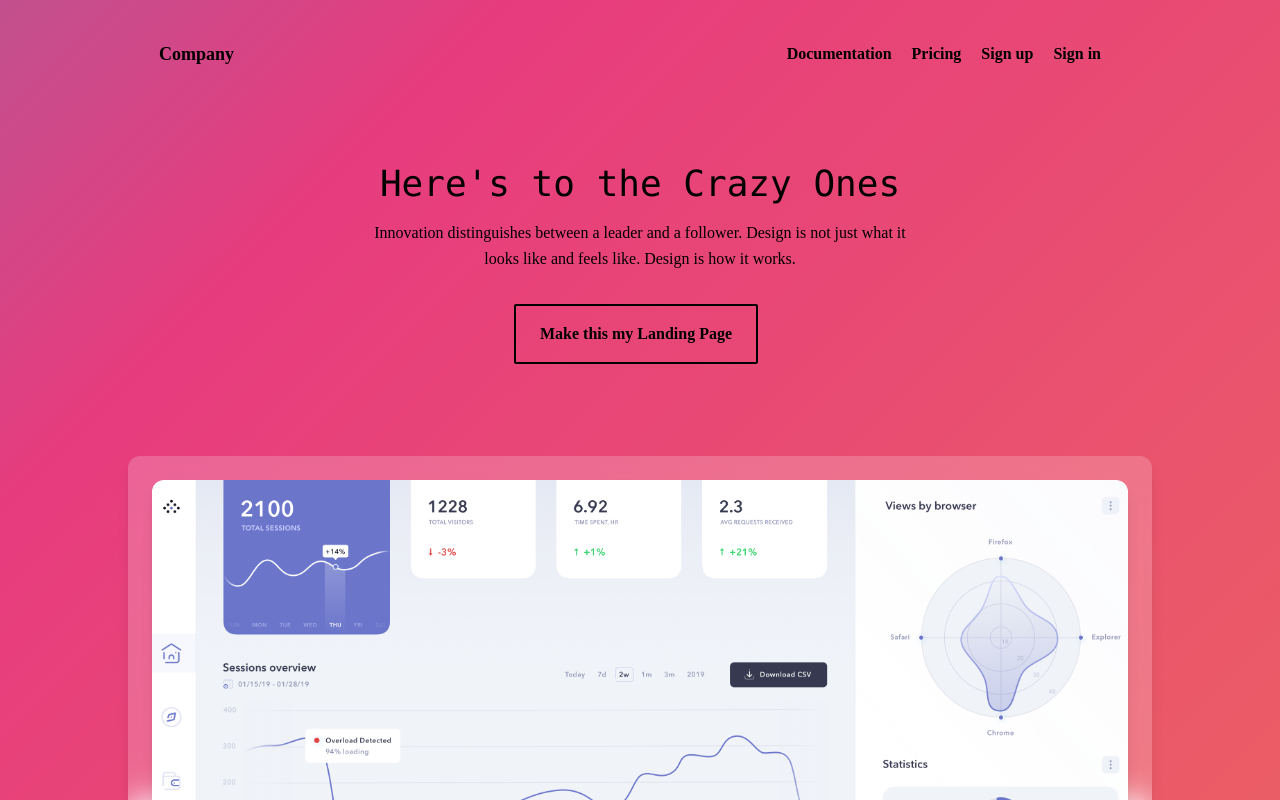
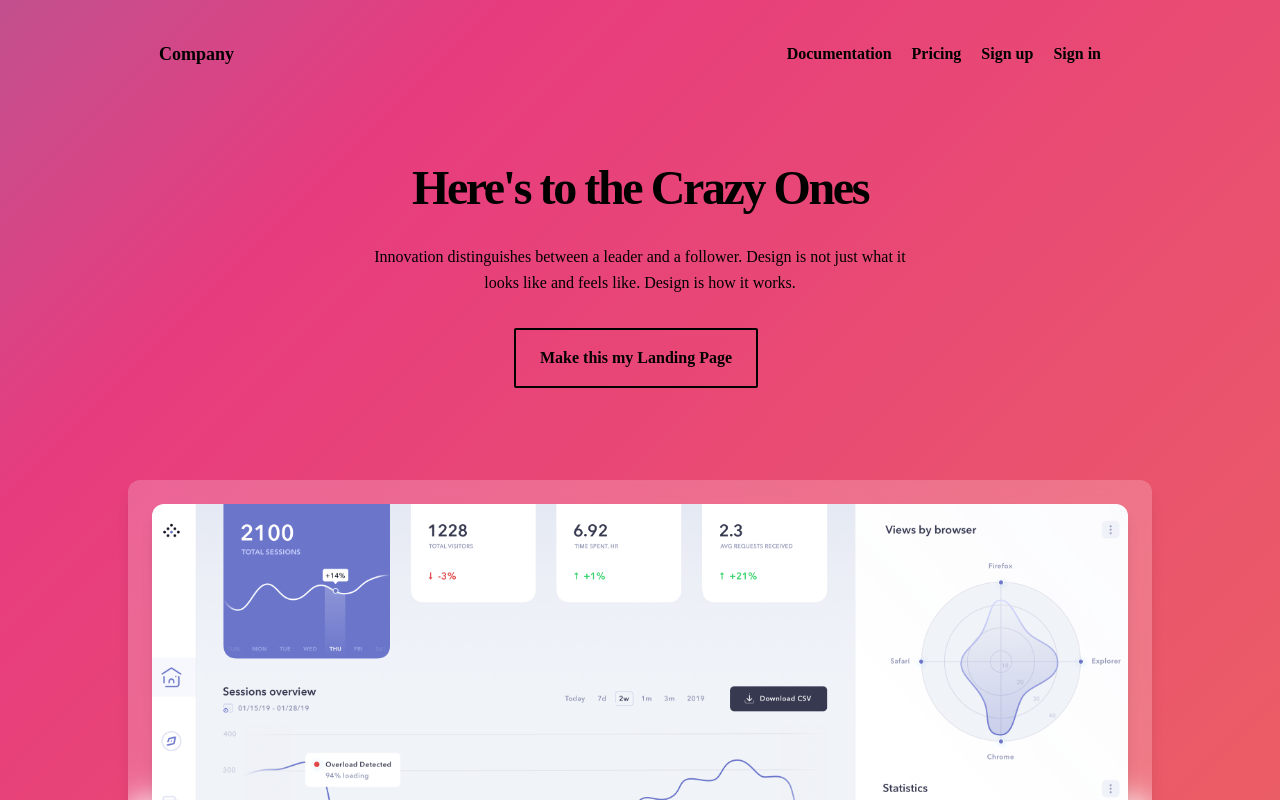
Before and after one commit to synerjay/landing-page-template-nextjs, a Next.js app: page / in a window 1280 px wide. Shown: the top 800 px of the page. Built offline with nearby package versions, Linux system fonts and the light colour scheme.

Commit message:
Hero change

```diff
--- a/comps/Hero.js
+++ b/comps/Hero.js
@@ -5,7 +5,7 @@ const Hero = () => {
     <section className='hero px-16 text-black'>
       <div className='container mx-auto flex px-5 py-24 items-center justify-center flex-col'>
         <div className='text-center lg:w-2/3 w-full'>
-          <h1 className='title-font sm:text-4xl text-3xl mb-4 font-medium	 text-black font-mono'>
+          <h1 className='mb-8 text-2xl font-black tracking-tighter text-black md:text-5xl title-font'>
             Here's to the Crazy Ones{' '}
           </h1>
           <p className='px-24 leading-relaxed mb-8 font-normal'>
```
